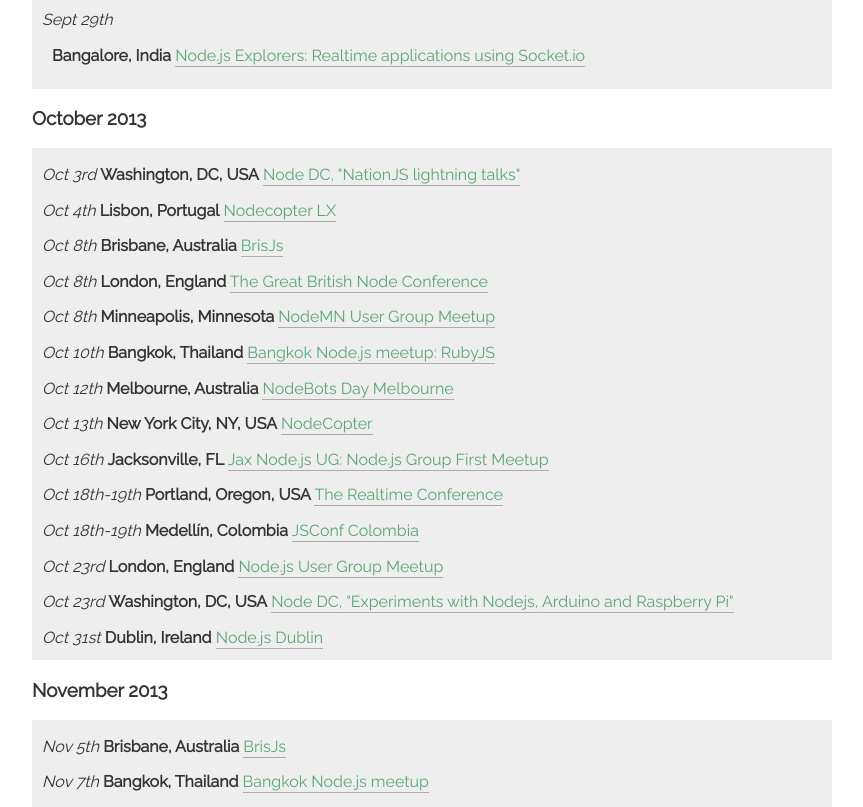
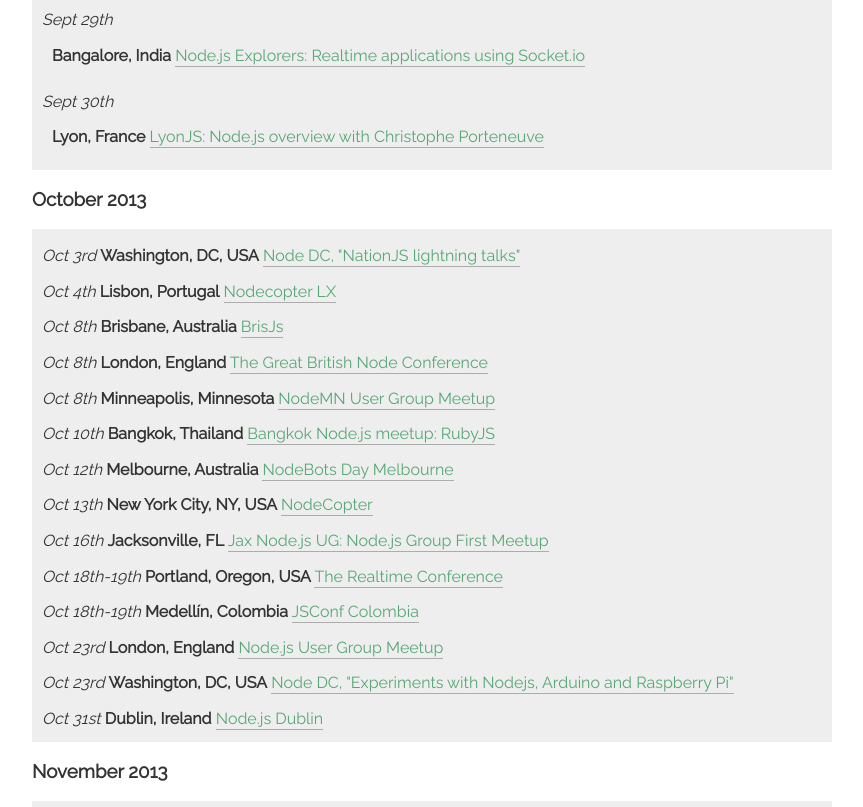
Before and after one commit to knode/node-meatspace, a website: page index.html in a window 1280 px wide. Shown: the part 1636-2443 px from the top of the page, without its empty margins (208-1071 px from the left). Drawn offline with Linux system fonts and the light colour scheme.

Commit message:
updating website.

```diff
--- a/index.html
+++ b/index.html
@@ -95,6 +95,10 @@
 <li><strong>Bangalore, India</strong> <a href="http://www.meetup.com/Node-js-Explorers/events/119252172/">Node.js Explorers: Realtime applications using Socket.io</a></li>
 </ul>
 </li>
+<li><em>Sept 30th</em><ul>
+<li><strong>Lyon, France</strong> <a href="http://lyonjs.org/">LyonJS: Node.js overview with Christophe Porteneuve</a></li>
+</ul>
+</li>
 </ul>
 <h3>October 2013</h3>
 <ul>
```
